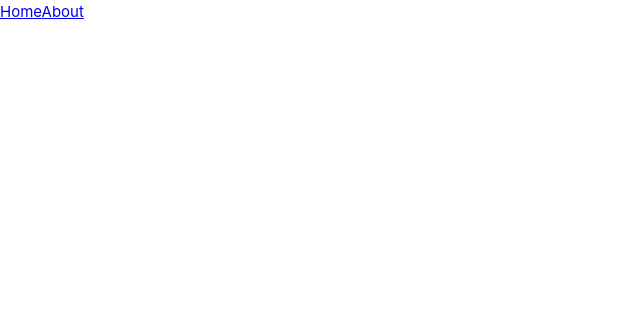
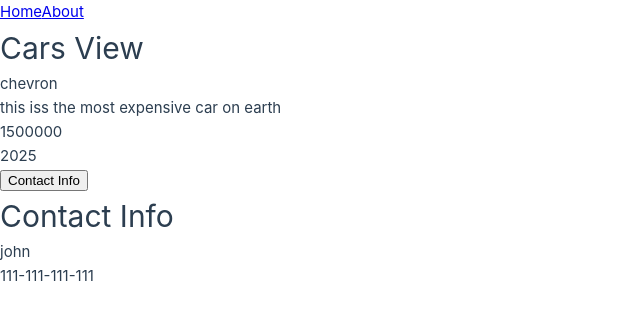
Before and after one commit to godswilludemba/vue-routing-link, a Vue app: page /cars/1/contact in a window 1280 px wide. Before the commit this address had no page. Shown: the top 320 px of the page, without its empty margins (0-640 px from the left). Built offline with nearby package versions, Linux system fonts and the light colour scheme.

Commit message:
ft: created a nexted route and a programmtic route adjustment

```diff
--- a/src/data/cars.json
+++ b/src/data/cars.json
@@ -4,34 +4,54 @@
     "name": "chevron",
     "description": "this iss the most expensive car on earth",
     "price": 1500000,
-    "year": 2025
+    "year": 2025,
+    "contact": {
+      "dealer": "john",
+      "number": "111-111-111-111"
+    }
   },
   {
     "id": 2,
     "name": "Innosson",
     "description": "this iss the most expensive car on earth",
     "price": 65000,
-    "year": 2020
+    "year": 2020,
+    "contact": {
+      "dealer": "Doe",
+      "number": "222-222-222-222"
+    }
   },
   {
     "id": 3,
     "name": "Nissan",
     "description": "this iss the most expensive car on earth",
     "price": 900000,
-    "year": 2019
+    "year": 2019,
+    "contact": {
+      "dealer": "geelk",
+      "number": "333-333-3-111-111-111"
+    }
   },
   {
     "id": 4,
     "name": "honda",
     "description": "this iss the most expensive car on earth",
     "price": 215056000,
-    "year": 2000
+    "year": 2000,
+    "contact": {
+      "dealer": "leo",
+      "number": "456-111-456-111"
+    }
   },
   {
     "id": 5,
     "name": "toyota",
     "description": " yoikckckdckdc  kckkdckdck  ckdkcdkcdkc",
     "price": 100000,
-    "year": 2012
+    "year": 2012,
+    "contact": {
+      "dealer": "Bethy",
+      "number": "555-555-555-511"
+    }
   }
 ]
--- a/src/views/CarView.vue
+++ b/src/views/CarView.vue
@@ -1,9 +1,17 @@
 <script setup>
-import { useRoute } from "vue-router";
+import { useRoute, useRouter, RouterView } from "vue-router";
 import cars from "../data/cars.json";
 
 const route = useRoute();
-const car = cars.find((c) => c.id === parseInt(route.params.id));
+const router = useRouter();
+
+const carId = parseInt(route.params.id);
+const car = cars.find((c) => c.id === carId);
+
+const showContact = () => {
+  if (carId === 4) return;
+  return router.push(`/cars/${carId}/contact`);
+};
 </script>
 
 <template>
@@ -13,5 +21,9 @@ const car = cars.find((c) => c.id === parseInt(route.params.id));
     <p>{{ car.description }}</p>
     <p>{{ car.price }}</p>
     <p>{{ car.year }}</p>
+
+    <button @click="showContact">Contact Info</button>
+
+    <RouterView />
   </div>
 </template>
--- /dev/null
+++ b/src/views/ContactView.vue
@@ -0,0 +1,15 @@
+<script setup>
+import { useRoute } from "vue-router";
+import cars from "../data/cars.json";
+
+const route = useRoute();
+const car = cars.find((c) => c.id === parseInt(route.params.id));
+</script>
+
+<template>
+  <div>
+    <h1>Contact Info</h1>
+    <p>{{ car.contact.dealer }}</p>
+    <p>{{ car.contact.number }}</p>
+  </div>
+</template>
```
Also changed, not shown: src/route/index.js (+7 -0 lines).
